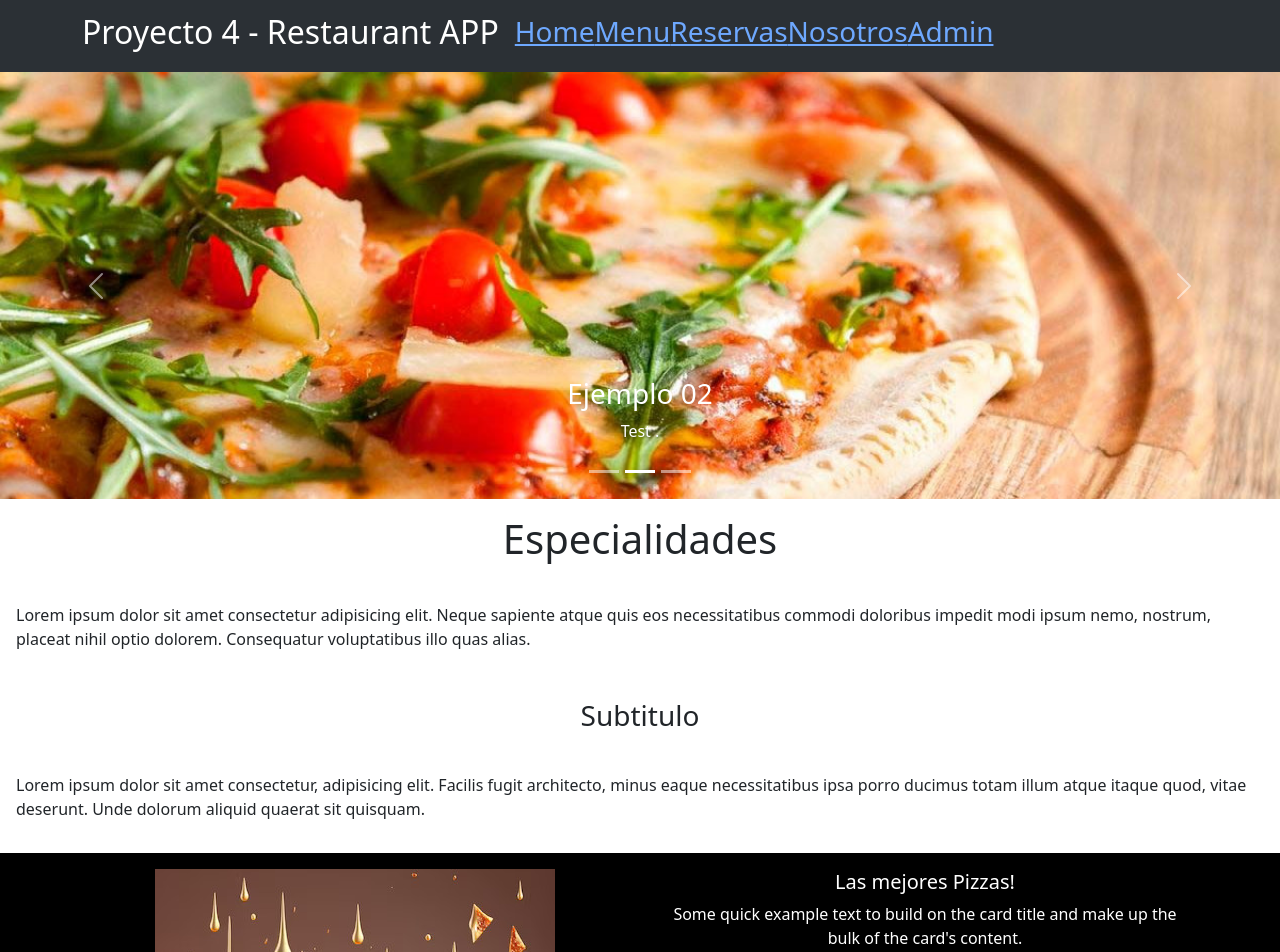
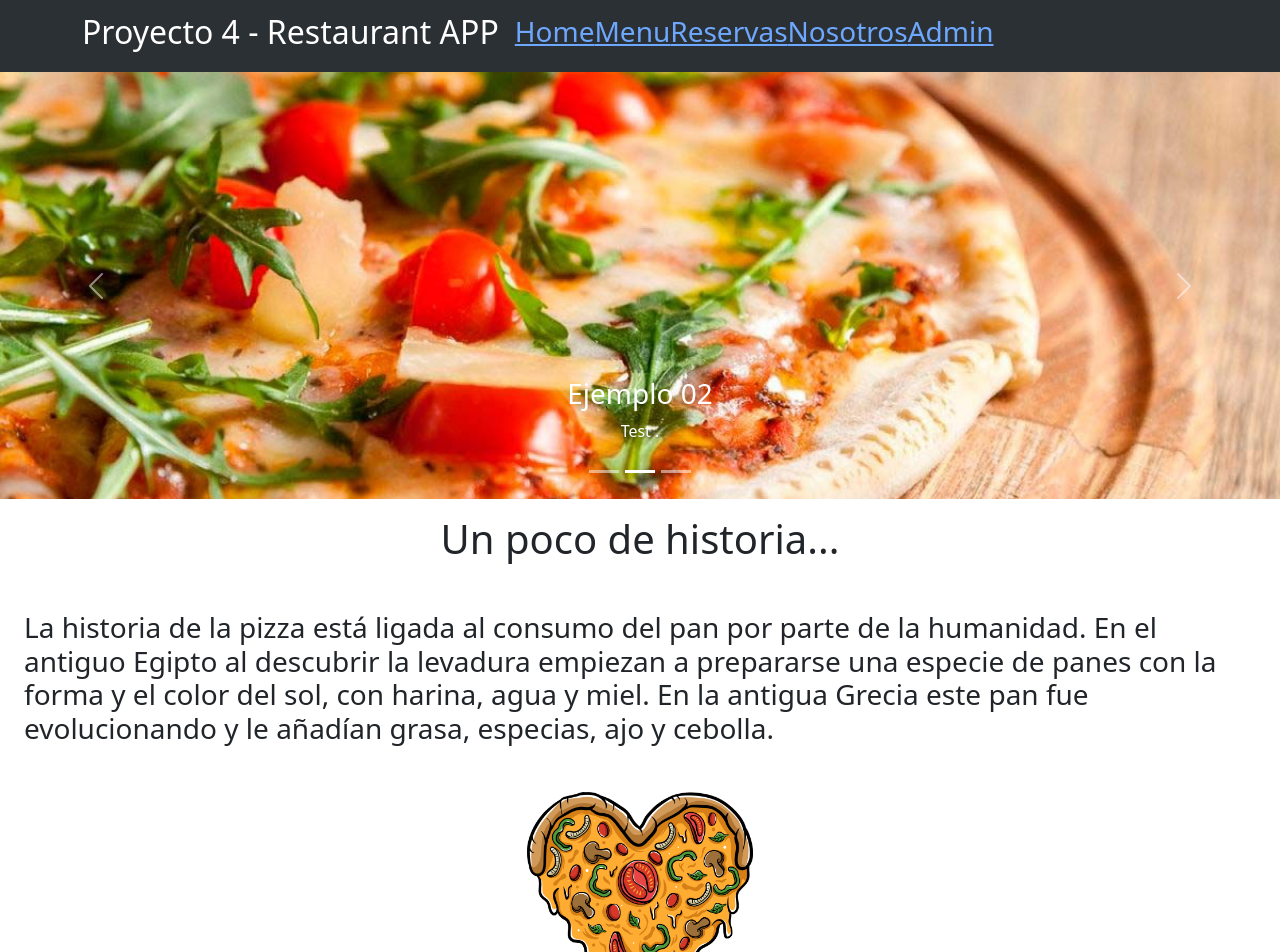
Before and after one commit to spotfreeman/Proyecto4-Restaurant, a React (Vite) app: page / in a window 1280 px wide. Shown: the top 952 px of the page. Built offline with nearby package versions, Linux system fonts and the light colour scheme.

Commit message:
Mejorando el Frontend

```diff
--- a/src/pages/Home.jsx
+++ b/src/pages/Home.jsx
@@ -5,6 +5,7 @@ import Row from "react-bootstrap/Row";
 import Col from "react-bootstrap/Col";
 import Card from "react-bootstrap/Card";
 import imagenVertical from '../assets/img/pizzaVertical.jpg';
+import imagenIcon from '../assets/img/icon.png'
 
 export const Home = () => {
     return (
@@ -12,11 +13,18 @@ export const Home = () => {
             <CarouselApp />
 
             <Card className="border-0" >
-                <h1 className="text-center p-3">Especialidades</h1>
-                <p className="p-3">Lorem ipsum dolor sit amet consectetur adipisicing elit. Neque sapiente atque quis eos necessitatibus commodi doloribus impedit modi ipsum nemo, nostrum, placeat nihil optio dolorem. Consequatur voluptatibus illo quas alias.</p>
-                <h3 className="text-center p-3 ">Subtitulo</h3>
-                <p className="p-3">Lorem ipsum dolor sit amet consectetur, adipisicing elit. Facilis fugit architecto, minus eaque necessitatibus ipsa porro ducimus totam illum atque itaque quod, vitae deserunt. Unde dolorum aliquid quaerat sit quisquam.</p>
+                <h1 className="text-center p-3">Un poco de historia...</h1>
+                <Card className="border-0">
+                    <h3 className="p-4">La historia de la pizza está ligada al consumo del pan por parte de la humanidad. En el antiguo Egipto al descubrir la levadura empiezan a prepararse una especie de panes con la forma y el color del sol, con harina, agua y miel. En la antigua Grecia este pan fue evolucionando y le añadían grasa, especias, ajo y cebolla. </h3>
+                </Card>
+                <Card className="border-0">
+                    <Image src={imagenIcon} style={{ width: '20%', padding: '15px', margin: 'auto' }} />
+                </Card>
+                <Card className="border-0">
+
+                </Card>
             </Card>
+
 
             <div className="bg-black">
 
@@ -36,8 +44,7 @@ export const Home = () => {
                                 <Card.Body>
                                     <Card.Title className="text-white">Las mejores Pizzas!</Card.Title>
                                     <Card.Text className="text-white">
-                                        Some quick example text to build on the card title and make up the
-                                        bulk of the card's content.
+                                        QUE ESPERAS !!! VEN POR LA TUYA.
                                     </Card.Text>
 
                                 </Card.Body>
--- a/src/pages/Reservas.jsx
+++ b/src/pages/Reservas.jsx
@@ -47,9 +47,9 @@ export const Reservas = () => {
                         <Row>
                             <Col>
                                 <div className="card m-2 border-0">
-                                    <form className="form gap-5 p-2" onSubmit={onSubmit}>
+                                    <form className="form gap-5 p-2 text-center" onSubmit={onSubmit}>
                                         <input
-                                            style={{ width: '20rem' }}
+                                            style={{ width: '25rem', margin: 'auto', fontSize: 'large' }}
                                             type="text"
                                             className="form-control mt-3"
                                             name="nombre"
@@ -60,7 +60,7 @@ export const Reservas = () => {
                                         />
 
                                         <input
-                                            style={{ width: '18rem', }}
+                                            style={{ width: '25rem', margin: 'auto', fontSize: 'large' }}
                                             type="number"
                                             className="form-control mt-3"
                                             name="comensales"
@@ -71,7 +71,7 @@ export const Reservas = () => {
                                         />
 
                                         <input
-                                            style={{ width: '18rem' }}
+                                            style={{ width: '25rem', margin: 'auto', fontSize: 'large' }}
                                             type="date"
                                             className="form-control mt-3"
                                             name="fecha"
@@ -82,7 +82,7 @@ export const Reservas = () => {
                                         />
 
                                         <input
-                                            style={{ width: '18rem' }}
+                                            style={{ width: '25rem', margin: 'auto', fontSize: 'large' }}
                                             type="text"
                                             className="form-control mt-3"
                                             name="correo"
@@ -151,7 +151,7 @@ export const Reservas = () => {
 
                                         <button
                                             type="submit"
-                                            className="btn btn-primary mt-3"> Reservar </button>
+                                            className="btn btn-primary mt-3 "> Reservar </button>
                                     </form>
                                 </div>
                             </Col>
```
Also changed, not shown: src/assets/img/icon.png (added).
